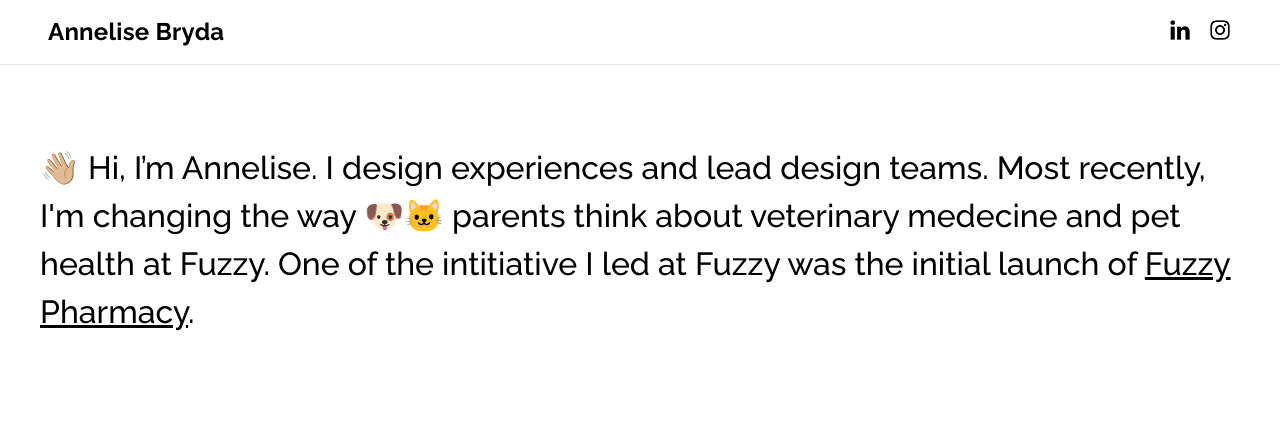
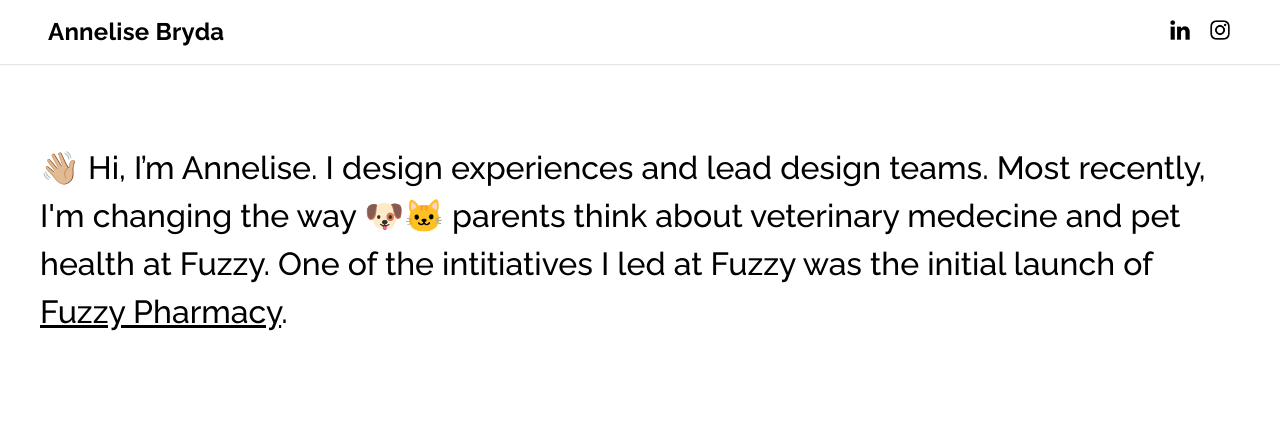
Before and after one commit to anneliseb/anneliseb.github.io, a plain HTML site: page portfolio/index.html in a window 1280 px wide. Shown: the top 421 px of the page. Drawn offline with Linux system fonts and the light colour scheme.

Commit message:
Homepage spelling error

```diff
--- a/portfolio/index.html
+++ b/portfolio/index.html
@@ -17,7 +17,7 @@
         </nav>
   	</header>
     <section>
-        <p class="intro">👋🏼 Hi, I’m Annelise. I design experiences and lead design teams. Most recently, I'm changing the way 🐶🐱 parents think about veterinary medecine and pet health at Fuzzy. One of the intitiative I led at Fuzzy was the initial launch of <a href="https://docs.google.com/presentation/d/1xExOL3uZXS9zpotluyG_SetQkZMhVjZbyxxcAhzSDcM/edit?usp=sharing" target="_blank">Fuzzy Pharmacy</a>.
+        <p class="intro">👋🏼 Hi, I’m Annelise. I design experiences and lead design teams. Most recently, I'm changing the way 🐶🐱 parents think about veterinary medecine and pet health at Fuzzy. One of the intitiatives I led at Fuzzy was the initial launch of <a href="https://docs.google.com/presentation/d/1xExOL3uZXS9zpotluyG_SetQkZMhVjZbyxxcAhzSDcM/edit?usp=sharing" target="_blank">Fuzzy Pharmacy</a>.
         </p>
       <ul class="grid">
         <a href="OllieOnboarding.html">
```
